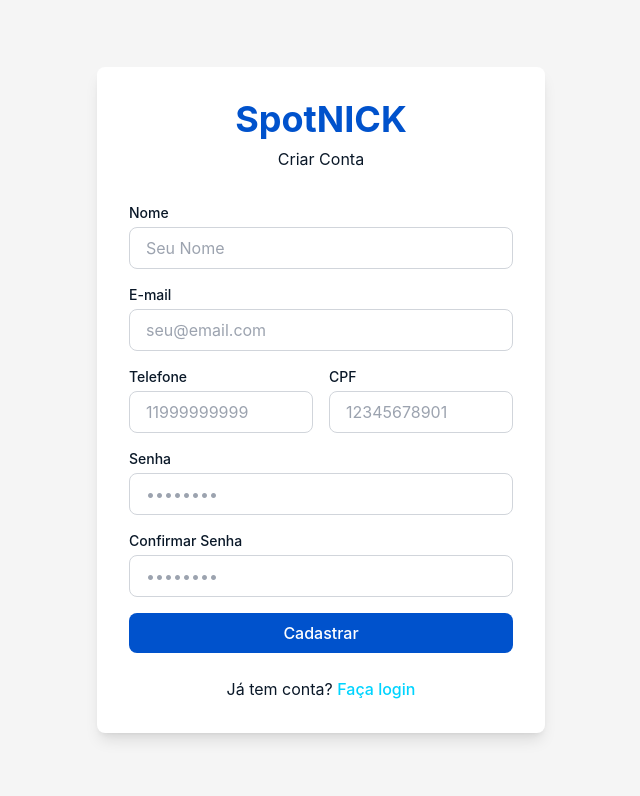
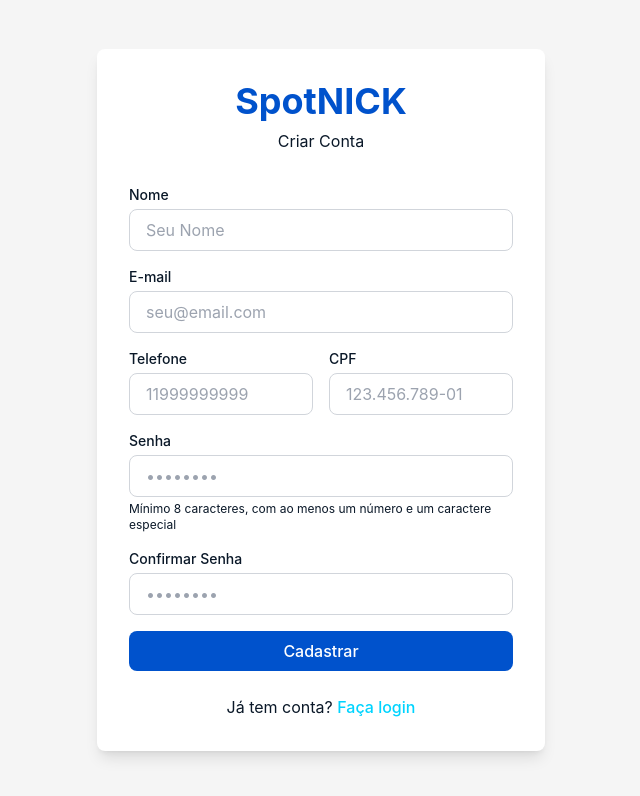
Before and after one commit to spotnick/spotNICK-frontend, a React (Vite) app: page /register in a window 1280 px wide. Shown: the top 796 px of the page, without its empty margins (319-959 px from the left). Built offline with nearby package versions, Linux system fonts and the light colour scheme; no server answers.

Commit message:
Add: mascara e validacao de CPF no cadastro

```diff
--- a/src/components/Register.jsx
+++ b/src/components/Register.jsx
@@ -1,6 +1,7 @@
 import { useState } from 'react';
 import { useNavigate, Link } from 'react-router-dom';
 import { useAuth } from '../hooks/useAuth';
+import { isValidCPF, formatCPF } from '../utils/cpf';
 
 export default function Register() {
   const [form, setForm] = useState({
@@ -11,17 +12,38 @@
     password: '',
     confirmPassword: '',
   });
+  const [cpfError, setCpfError] = useState('');
   const [loading, setLoading] = useState(false);
   const { register, error } = useAuth();
   const navigate = useNavigate();
 
   const handleChange = (e) => {
     const { name, value } = e.target;
-    setForm(prev => ({ ...prev, [name]: value }));
+
+    if (name === 'cpf') {
+      // Aplica a máscara enquanto digita
+      const masked = formatCPF(value);
+      setForm((prev) => ({ ...prev, cpf: masked }));
+      // Valida apenas quando tiver 11 dígitos
+      const digits = masked.replace(/\D/g, '');
+      if (digits.length === 11) {
+        setCpfError(isValidCPF(masked) ? '' : 'CPF inválido. Verifique os números.');
+      } else {
+        setCpfError('');
+      }
+      return;
+    }
+
+    setForm((prev) => ({ ...prev, [name]: value }));
   };
 
   const handleSubmit = async (e) => {
     e.preventDefault();
+
+    if (!isValidCPF(form.cpf)) {
+      setCpfError('CPF inválido. Verifique os números.');
+      return;
+    }
 
     if (form.password !== form.confirmPassword) {
       alert('Senhas não conferem!');
@@ -29,7 +51,13 @@
     }
 
     setLoading(true);
-    const result = await register(form.name, form.email, form.phone, form.cpf, form.password);
+    const result = await register(
+      form.name,
+      form.email,
+      form.phone,
+      form.cpf.replace(/\D/g, ''),
+      form.password
+    );
     setLoading(false);
 
     if (result.success) {
@@ -107,11 +135,20 @@
                 name="cpf"
                 value={form.cpf}
                 onChange={handleChange}
-                className="w-full px-4 py-2 border border-gray-300 rounded-lg focus:outline-none focus:ring-2 focus:ring-spotnicik-primary"
-                placeholder="12345678901"
+                className={`w-full px-4 py-2 border rounded-lg focus:outline-none focus:ring-2 ${
+                  cpfError
+                    ? 'border-red-400 focus:ring-red-400'
+                    : 'border-gray-300 focus:ring-spotnicik-primary'
+                }`}
+                placeholder="123.456.789-01"
+                maxLength={14}
+                required
               />
             </div>
           </div>
+          {cpfError && (
+            <p className="text-red-600 text-xs -mt-2">{cpfError}</p>
+          )}
 
           <div>
             <label className="block text-sm font-medium text-spotnicik-dark mb-1">
@@ -126,6 +163,9 @@
               placeholder="••••••••"
               required
             />
+            <p className="text-xs text-spotnicik-dark mt-1">
+              Mínimo 8 caracteres, com ao menos um número e um caractere especial
+            </p>
           </div>
 
           <div>
@@ -145,7 +185,7 @@
 
           <button
             type="submit"
-            disabled={loading}
+            disabled={loading || !!cpfError}
             className="w-full bg-spotnicik-primary text-white py-2 rounded-lg font-medium hover:bg-blue-700 disabled:opacity-50 transition"
           >
             {loading ? 'Cadastrando...' : 'Cadastrar'}
--- /dev/null
+++ b/src/utils/cpf.js
@@ -0,0 +1,43 @@
+// Valida CPF conferindo os dígitos verificadores.
+// Retorna true apenas para CPFs matematicamente válidos.
+export function isValidCPF(cpf) {
+  if (!cpf) return false;
+
+  // Remove tudo que não for número
+  const clean = String(cpf).replace(/\D/g, '');
+
+  // Precisa ter exatamente 11 dígitos
+  if (clean.length !== 11) return false;
+
+  // Rejeita sequências repetidas (000.000.000-00, 111..., etc.)
+  if (/^(\d)\1{10}$/.test(clean)) return false;
+
+  // Valida o primeiro dígito verificador
+  let sum = 0;
+  for (let i = 0; i < 9; i++) {
+    sum += parseInt(clean.charAt(i), 10) * (10 - i);
+  }
+  let check = 11 - (sum % 11);
+  if (check >= 10) check = 0;
+  if (check !== parseInt(clean.charAt(9), 10)) return false;
+
+  // Valida o segundo dígito verificador
+  sum = 0;
+  for (let i = 0; i < 10; i++) {
+    sum += parseInt(clean.charAt(i), 10) * (11 - i);
+  }
+  check = 11 - (sum % 11);
+  if (check >= 10) check = 0;
+  if (check !== parseInt(clean.charAt(10), 10)) return false;
+
+  return true;
+}
+
+// Formata um CPF para exibição: 12345678901 -> 123.456.789-01
+export function formatCPF(cpf) {
+  const clean = String(cpf || '').replace(/\D/g, '').slice(0, 11);
+  return clean
+    .replace(/(\d{3})(\d)/, '$1.$2')
+    .replace(/(\d{3})(\d)/, '$1.$2')
+    .replace(/(\d{3})(\d{1,2})$/, '$1-$2');
+}
```
